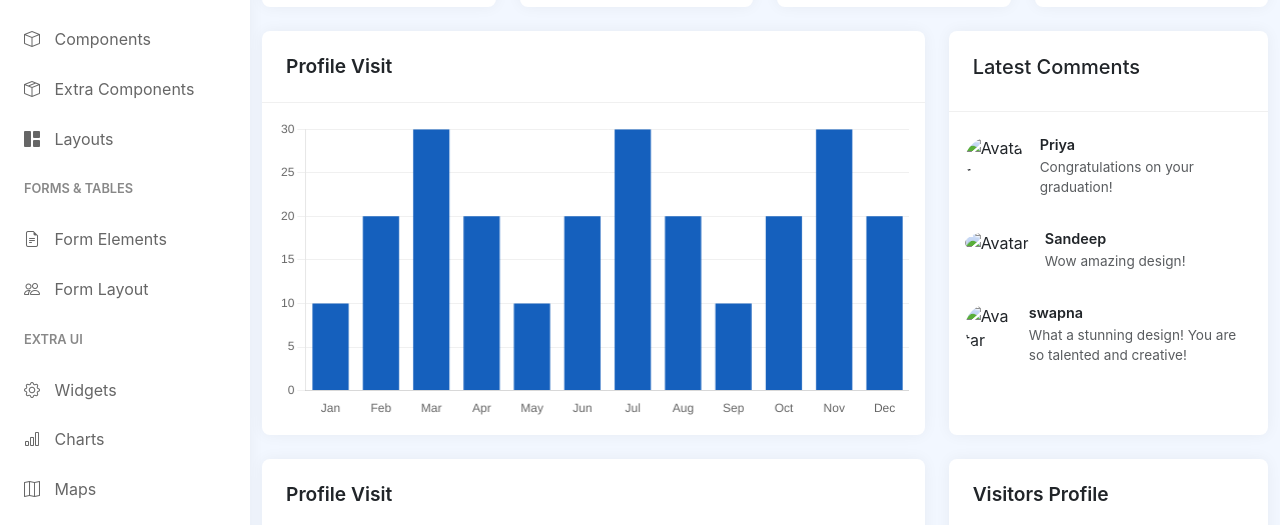
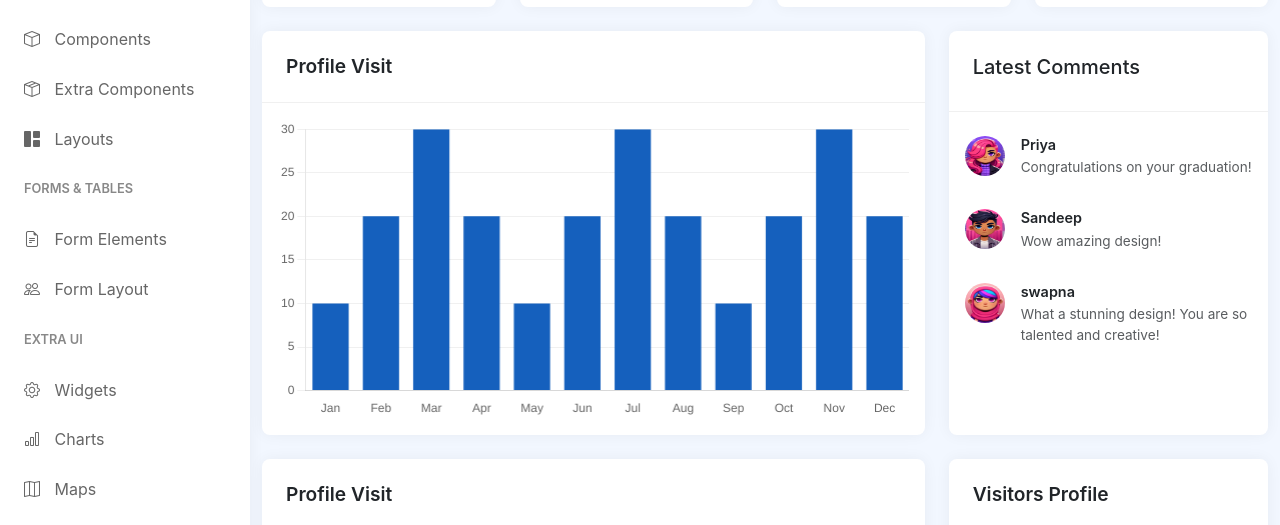
Before and after one commit to Balajinaga007/demo007, a plain HTML site: page index.html in a window 1280 px wide. Shown: the part 220-745 px from the top of the page. Drawn offline with nearby package versions, Linux system fonts and the light colour scheme; the site is published under a folder, as on GitHub Pages, so addresses that start at the root find nothing.

Commit message:
index.html

```diff
--- a/index.html
+++ b/index.html
@@ -148,7 +148,7 @@
                                 <div class="comment-list">
                                     <div class="comment-item d-flex mb-3">
                                         <div class="avatar">
-                                            <img src="/images/11.jpg" alt="Avatar" class="rounded-circle" width="40" height="40">
+                                            <img src="images/11.jpg" alt="Avatar" class="rounded-circle" width="40" height="40">
                                         </div>
                                         <div class="ms-3">
                                             <h6 class="mb-1">Priya</h6>
@@ -157,7 +157,7 @@
                                     </div>
                                     <div class="comment-item d-flex mb-3">
                                         <div class="avatar">
-                                            <img src="/images/22.jpg" alt="Avatar" class="rounded-circle" width="40" height="40">
+                                            <img src="images/22.jpg" alt="Avatar" class="rounded-circle" width="40" height="40">
                                         </div>
                                         <div class="ms-3">
                                             <h6 class="mb-1">Sandeep</h6>
@@ -166,7 +166,7 @@
                                     </div>
                                     <div class="comment-item d-flex">
                                         <div class="avatar">
-                                            <img src="/images/44.jpg" alt="Avatar" class="rounded-circle" width="40" height="40">
+                                            <img src="images/44.jpg" alt="Avatar" class="rounded-circle" width="40" height="40">
                                         </div>
                                         <div class="ms-3">
                                             <h6 class="mb-1">swapna</h6>
```
